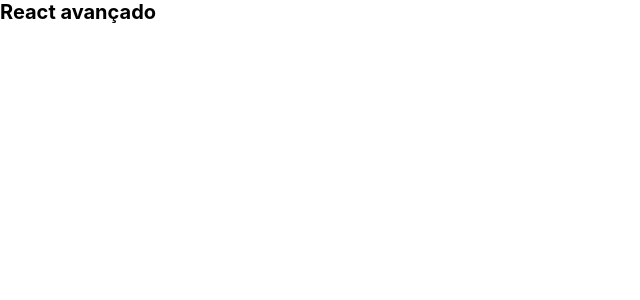
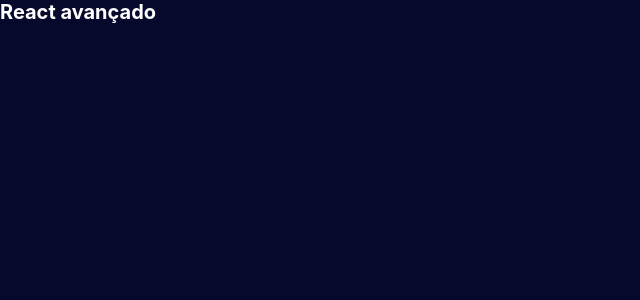
Before and after one commit to felipeduartedeveloper/WonGames, a Next.js app: page / in a window 1280 px wide. Shown: the top 300 px of the page, without its empty margins (0-640 px from the left). Built offline with nearby package versions, Linux system fonts and the light colour scheme.

Commit message:
style Wrapper Main

```diff
--- a/src/components/main/index.tsx
+++ b/src/components/main/index.tsx
@@ -1,7 +1,9 @@
+import * as S from './styles'
+
 const Main = () => (
-  <main>
+  <S.Wrapper>
     <h1>React avançado</h1>
-  </main>
+  </S.Wrapper>
 )
 
 export default Main
--- /dev/null
+++ b/src/components/main/styles.ts
@@ -0,0 +1,16 @@
+import styled from 'styled-components'
+
+export const Wrapper = styled.main`
+  background-color: #06092b;
+  color: #fff;
+  width: 100%;
+  height: 100%;
+`
+
+export const Logo = styled.img``
+
+export const Title = styled.h1``
+
+export const Description = styled.h2``
+
+export const Illustration = styled.img``
```
